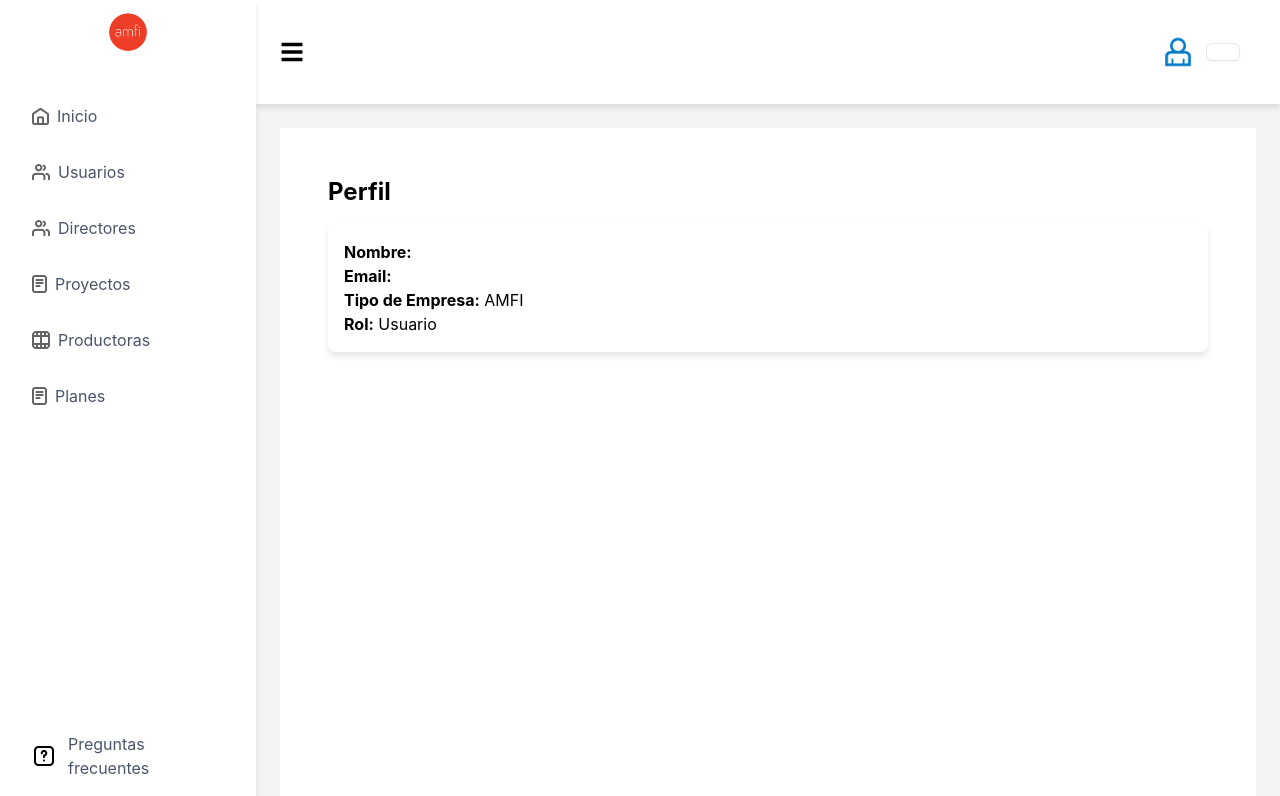
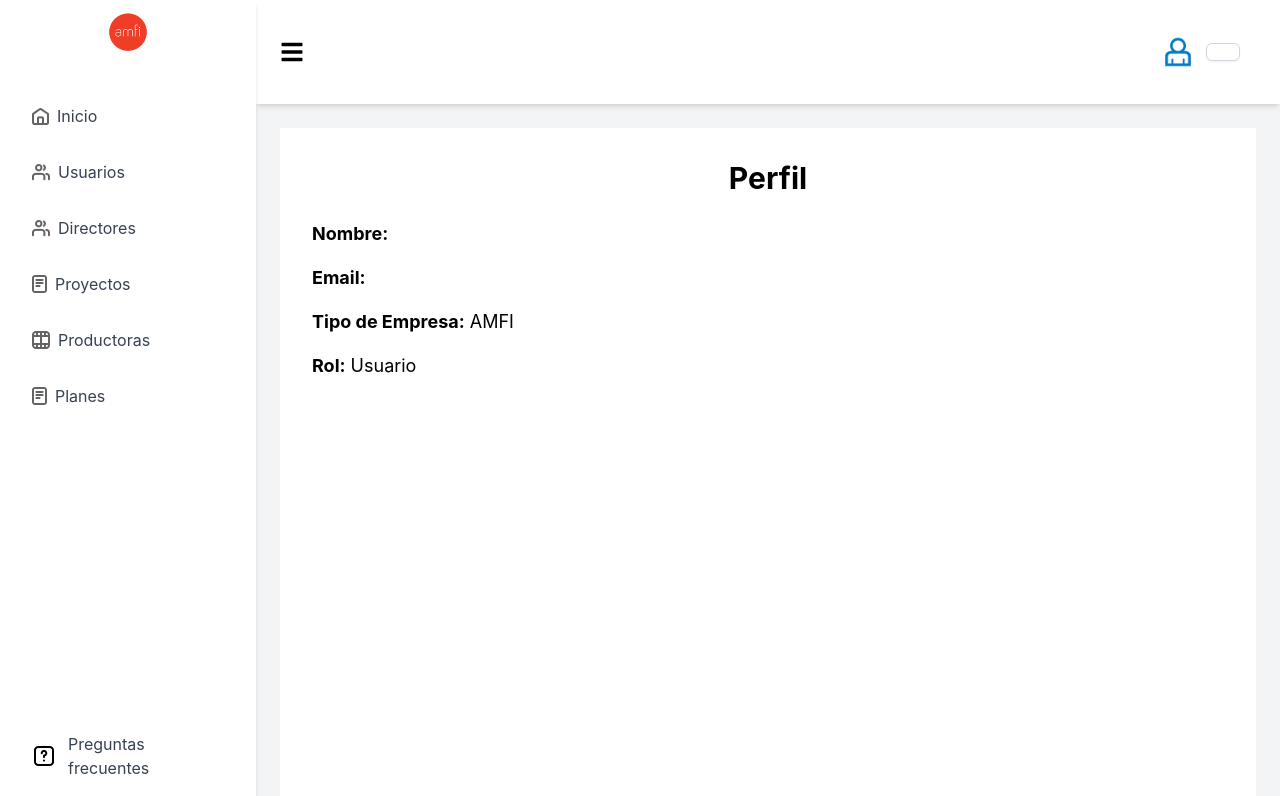
Before and after one commit to ialbertocamilo/amfi_frontend, a Next.js app: page /perfil in a window 1280 px wide. Shown: the top 796 px of the page. Built offline with nearby package versions, Linux system fonts and the light colour scheme.

Commit message:
feat: update styles

```diff
--- a/src/pages/cambiar-password.tsx
+++ b/src/pages/cambiar-password.tsx
@@ -30,8 +30,7 @@ const CambiarPassword: React.FC = () => {
 
     return (<AuthGuard>
             <Layout>
-                <div className="max-w-md mx-auto mt-10 bg-white p-8 rounded shadow-md">
-                    <h1 className="text-2xl font-semibold mb-6">Cambiar Contraseña</h1>
+                    <h1 className="text-3xl font-bold mb-6 text-center">Cambiar Contraseña</h1>
                     <div className="mb-4">
                         <label className="block text-gray-700">Contraseña Actual</label>
                         <input
@@ -65,7 +64,6 @@ const CambiarPassword: React.FC = () => {
                     >
                         Cambiar Contraseña
                     </button>
-                </div>
             </Layout></AuthGuard>);
 };
 
--- a/src/pages/perfil.tsx
+++ b/src/pages/perfil.tsx
@@ -1,11 +1,11 @@
-import React, {useEffect, useState} from 'react';
-import {storage} from '@/lib/storage';
+import React, { useEffect, useState } from 'react';
+import { storage } from '@/lib/storage';
+import Layout from "@/components/Layout";
+import { UserMapper } from "@/mappers/user.mapper";
 import "./globals.css";
-import Layout from "@/components/Layout";
-import {UserMapper} from "@/mappers/user.mapper";
 
 const Perfil: React.FC = () => {
-    const [user, setUser] = useState({name: '', lastname: '', email: '', company: {type: ''},role:''});
+    const [user, setUser] = useState({ name: '', lastname: '', email: '', company: { type: '' }, role: '' });
 
     useEffect(() => {
         const userData = storage('user').get();
@@ -14,20 +14,23 @@ const Perfil: React.FC = () => {
         }
     }, []);
 
-    return (<div>
-            <Layout>
-
-                <div className="container mx-auto p-4">
-                    <h1 className="text-2xl font-bold mb-4">Perfil</h1>
-                    <div className="bg-white shadow-md rounded p-4">
-                        <p><strong>Nombre:</strong> {user.name} {user.lastname}</p>
-                        <p><strong>Email:</strong> {user.email}</p>
-                        <p><strong>Tipo de Empresa:</strong> {UserMapper.mapCompanyType(user?.company?.type)}</p>
-                        <p><strong>Rol:</strong> {UserMapper.mapRole(user?.role)}</p>
-                    </div>
+    return (
+        <Layout>
+                <h1 className="text-3xl font-bold mb-6 text-center">Perfil</h1>
+                <div className="mb-4">
+                    <p className="text-lg"><strong>Nombre:</strong> {user.name} {user.lastname}</p>
                 </div>
-            </Layout>
-        </div>);
+                <div className="mb-4">
+                    <p className="text-lg"><strong>Email:</strong> {user.email}</p>
+                </div>
+                <div className="mb-4">
+                    <p className="text-lg"><strong>Tipo de Empresa:</strong> {UserMapper.mapCompanyType(user?.company?.type)}</p>
+                </div>
+                <div className="mb-4">
+                    <p className="text-lg"><strong>Rol:</strong> {UserMapper.mapRole(user?.role)}</p>
+                </div>
+        </Layout>
+    );
 };
 
 export default Perfil;
```
